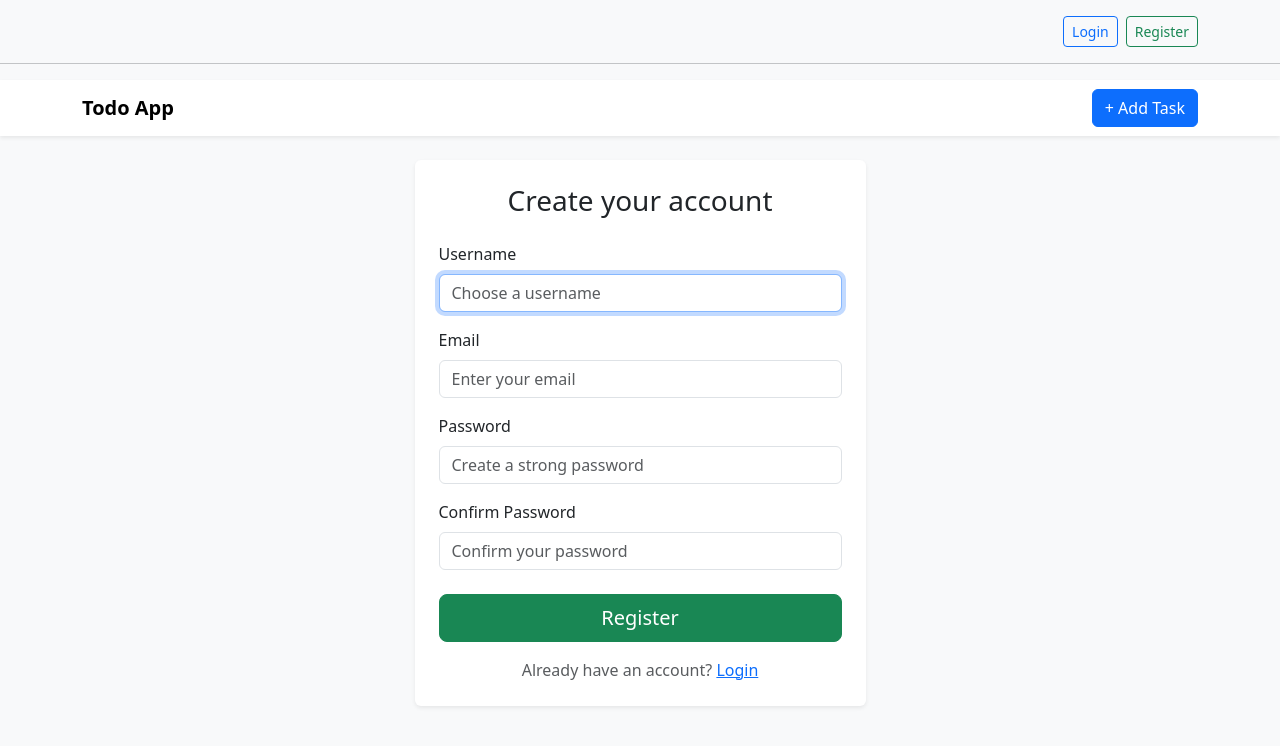
After one commit to vaseem-choudhary/TODO-app, a Django app: page /register/ in a window 1280 px wide. The commit adds this page. Shown: the top 746 px of the page. Run offline with Django 5.2, Linux system fonts and the light colour scheme.

Commit message:
todo login register page

```diff
--- /dev/null
+++ b/task/forms.py
@@ -0,0 +1,40 @@
+from django import forms
+from django.contrib.auth.models import User
+from django.contrib.auth.forms import UserCreationForm
+
+class RegistrationForm(UserCreationForm):
+    email = forms.EmailField(
+        required=True,
+        widget=forms.EmailInput(attrs={
+            'class': 'form-control',
+            'placeholder': 'Enter your email'
+        })
+    )
+
+    class Meta:
+        model = User
+        fields = ['username', 'email', 'password1', 'password2']
+        widgets = {
+            'username': forms.TextInput(attrs={
+                'class': 'form-control',
+                'placeholder': 'Choose a username'
+            }),
+        }
+
+    def __init__(self, *args, **kwargs):
+        super().__init__(*args, **kwargs)
+        # Apply Bootstrap class to password fields too
+        self.fields['password1'].widget.attrs.update({
+            'class': 'form-control',
+            'placeholder': 'Create a strong password'
+        })
+        self.fields['password2'].widget.attrs.update({
+            'class': 'form-control',
+            'placeholder': 'Confirm your password'
+        })
+
+    def clean_email(self):
+        email = self.cleaned_data.get('email')
+        if User.objects.filter(email=email).exists():
+            raise forms.ValidationError("Email already exists")
+        return email
--- a/task/models.py
+++ b/task/models.py
@@ -1,9 +1,9 @@
 from django.db import models
-
-# Create your models here.
+from django.contrib.auth.models import User
 
 class Task(models.Model):
-    title = models.CharField()
+    user = models.ForeignKey(User, on_delete=models.CASCADE, related_name='tasks', null=True, blank=True)
+    title = models.CharField(max_length=255)
     description = models.TextField(blank=True)
     completed = models.BooleanField(default=False)
     created_at = models.DateTimeField(auto_now_add=True)
--- a/task/templates/todo/base.html
+++ b/task/templates/todo/base.html
@@ -1,18 +1,56 @@
 <!DOCTYPE html>
-<html>
+<html lang="en">
 <head>
-    <title>Todo App</title>
+    <meta charset="UTF-8">
+    <title>{% block title %}Todo App{% endblock %}</title>
+
+    <!-- Bootstrap -->
     <link href="https://cdn.jsdelivr.net/npm/bootstrap@5.3.0/dist/css/bootstrap.min.css" rel="stylesheet">
 </head>
-<body>
-    <nav class="navbar navbar-light bg-light mb-4">
+<body class="bg-light">
+
+    <!-- Messages -->
+    {% if messages %}
+    <div class="container mt-3">
+        {% for message in messages %}
+            <div class="alert alert-info">
+                {{ message }}
+            </div>
+        {% endfor %}
+    </div>
+    {% endif %}
+
+    <!-- Top Auth Bar -->
+    <div class="container mt-3">
+        {% if user.is_authenticated %}
+            <div class="d-flex justify-content-between align-items-center">
+                <span>Logged in as <strong>{{ user.username }}</strong></span>
+                <a class="btn btn-outline-danger btn-sm" href="{% url 'task:logout' %}">Logout</a>
+            </div>
+        {% else %}
+            <div class="d-flex justify-content-end gap-2">
+                <a class="btn btn-outline-primary btn-sm" href="{% url 'task:login' %}">Login</a>
+                <a class="btn btn-outline-success btn-sm" href="{% url 'task:register' %}">Register</a>
+            </div>
+        {% endif %}
+    </div>
+
+    <hr>
+
+    <!-- Navbar -->
+    <nav class="navbar navbar-expand-lg navbar-light bg-white shadow-sm mb-4">
         <div class="container">
-        <a class="navbar-brand" href="{% url 'task:task_list' %}">Todo App</a>
-        <a class="btn btn-primary" href="{% url 'task:task_create' %}">Add Task</a>
+            <a class="navbar-brand fw-bold" href="{% url 'task:task_list' %}"> Todo App</a>
+            <a class="btn btn-primary" href="{% url 'task:task_create' %}">+ Add Task</a>
         </div>
     </nav>
-    <div class="container">
-        {% block content %}{% endblock %}
+
+    <!-- Main Content -->
+    <div class="container mb-5">
+        {% block content %}
+        <!-- Child templates render here -->
+        {% endblock %}
     </div>
+
 </body>
 </html>
--- /dev/null
+++ b/task/templates/todo/register.html
@@ -0,0 +1,55 @@
+{% extends "todo/base.html" %}
+{% block title %}Register{% endblock %}
+
+{% block content %}
+<div class="row justify-content-center">
+    <div class="col-md-6 col-lg-5">
+        <div class="card shadow-sm border-0">
+            <div class="card-body p-4">
+                <h3 class="card-title text-center mb-4">Create your account</h3>
+
+                <form method="post" action="{% url 'task:register' %}">
+                    {% csrf_token %}
+
+                    {{ form.non_field_errors }}
+
+                    <div class="mb-3">
+                        <label class="form-label">Username</label>
+                        {{ form.username }}
+                        <div class="text-danger small">{{ form.username.errors }}</div>
+                    </div>
+
+                    <div class="mb-3">
+                        <label class="form-label">Email</label>
+                        {{ form.email }}
+                        <div class="text-danger small">{{ form.email.errors }}</div>
+                    </div>
+
+                    <div class="mb-3">
+                        <label class="form-label">Password</label>
+                        {{ form.password1 }}
+                        <div class="text-danger small">{{ form.password1.errors }}</div>
+                    </div>
+
+                    <div class="mb-4">
+                        <label class="form-label">Confirm Password</label>
+                        {{ form.password2 }}
+                        <div class="text-danger small">{{ form.password2.errors }}</div>
+                    </div>
+
+                    <div class="d-grid">
+                        <button class="btn btn-success btn-lg" type="submit">
+                            Register
+                        </button>
+                    </div>
+                </form>
+
+                <p class="text-center text-muted mt-3 mb-0">
+                    Already have an account?
+                    <a href="{% url 'task:login' %}">Login</a>
+                </p>
+            </div>
+        </div>
+    </div>
+</div>
+{% endblock %}
--- a/task/urls.py
+++ b/task/urls.py
@@ -4,6 +4,10 @@ from . import views
 app_name = 'task'
 
 urlpatterns = [
+
+    path('register/', views.register_view, name='register'),
+    path('login/', views.login_view, name='login'),
+    path('logout/', views.logout_view, name='logout'),
     path('', views.task_list, name='task_list'),
     path('add/', views.task_create, name='task_create'),
     path('edit/<int:pk>/', views.task_update, name='task_update'),
--- a/task/views.py
+++ b/task/views.py
@@ -1,28 +1,85 @@
 from django.shortcuts import render, redirect, get_object_or_404
 from django.urls import reverse
 from .models import Task
+from django.contrib import messages
+from django.contrib.auth import authenticate, login, logout
+from django.contrib.auth.decorators import login_required
+from .forms import RegistrationForm
 
-# Create your views here.
+
+# AUTH VIEWS
+
+def register_view(request):
+    if request.method == 'POST':
+        form = RegistrationForm(request.POST)   # missing before
+        if form.is_valid():
+            user = form.save()
+            login(request, user)
+            messages.success(request, 'Registration successful and logged in!')
+            return redirect('task:task_list')   # fixed namespace
+        else:
+            messages.error(request, 'Registration failed. Please correct the errors below.')
+    else:
+        form = RegistrationForm()
+
+    return render(request, 'todo/register.html', {'form': form})
+
+
+def login_view(request):
+    if request.method == 'POST':
+        username = request.POST.get('username', '').strip()
+        password = request.POST.get('password', '').strip()
+
+        user = authenticate(request, username=username, password=password)
+        if user is not None:
+            login(request, user)
+            messages.success(request, 'Login successful!')
+            return redirect('task:task_list')   # fixed namespace
+        else:
+            messages.error(request, 'Invalid username or password')
+
+    return render(request, 'todo/login.html')
+
+
+def logout_view(request):
+    logout(request)
+    messages.success(request, 'You have been logged out')
+    return redirect('task:login')   #  fixed namespace
+
+
+
+# TASK VIEWS
+
+
+@login_required
 def task_list(request):
-    task = Task.objects.all().order_by('-created_at')
-    return render(request, 'todo/task_list.html', {'tasks': task})
+    tasks = Task.objects.filter(user=request.user).order_by('-created_at')  # 🔐 per-user tasks
+    return render(request, 'todo/task_list.html', {'tasks': tasks})
 
+
+@login_required
 def task_create(request):
     if request.method == 'POST':
         title = request.POST.get('title', '').strip()
         description = request.POST.get('description', '').strip()
 
         if title:
-            Task.objects.create(title=title, description=description)
-            return redirect(reverse('task:task_list'))
+            Task.objects.create(
+                user=request.user,   # 🔐 assign task to user
+                title=title,
+                description=description
+            )
+            return redirect('task:task_list')
 
         error = "Title cannot be empty."
         return render(request, 'todo/task_form.html', {'error': error})
 
     return render(request, 'todo/task_form.html')
 
+
+@login_required
 def task_update(request, pk):
-    task = get_object_or_404(Task, pk=pk)
+    task = get_object_or_404(Task, pk=pk, user=request.user)  # 🔐 user ownership check
 
     if request.method == 'POST':
         title = request.POST.get('title', '').strip()
@@ -34,34 +91,39 @@ def task_update(request, pk):
             task.description = description
             task.completed = completed
             task.save()
-            return redirect(reverse('task:task_list'))
+            return redirect('task:task_list')
 
         error = 'Title is required.'
         return render(request, 'todo/task_form.html', {
-            'task':task,
+            'task': task,
             'error': error,
             'title_text': title,
-            'desc_text':description,
+            'desc_text': description,
             'completed': completed
         })
+
     return render(request, 'todo/task_form.html', {
-        'task':task,
+        'task': task,
         'title_text': task.title,
         'desc_text': task.description,
         'completed': task.completed
     })
 
 
+@login_required
 def task_delete(request, pk):
-    task = get_object_or_404(Task, pk=pk)
+    task = get_object_or_404(Task, pk=pk, user=request.user)  # 🔐 user ownership check
+
     if request.method == 'POST':
         task.delete()
         return redirect('task:task_list')
 
-    return render(request, 'todo/confirm_delete.html', {'task':task})
+    return render(request, 'todo/confirm_delete.html', {'task': task})
 
+
+@login_required
 def task_toggle_complete(request, pk):
-    task = get_object_or_404(Task, pk=pk)
+    task = get_object_or_404(Task, pk=pk, user=request.user)  # 🔐 user ownership check
 
     if request.method == 'POST':
         task.completed = not task.completed
```
Also changed, not shown: TODO/settings.py (+8 -2 lines), TODO/static/css/style.css (added, +18 -0 lines), task/templates/todo/login.html (added, +22 -0 lines), task/templates/todo/task_list.html (+13 -4 lines), db.sqlite3, task/migrations/0002_task_user_alter_task_title.py (added).
